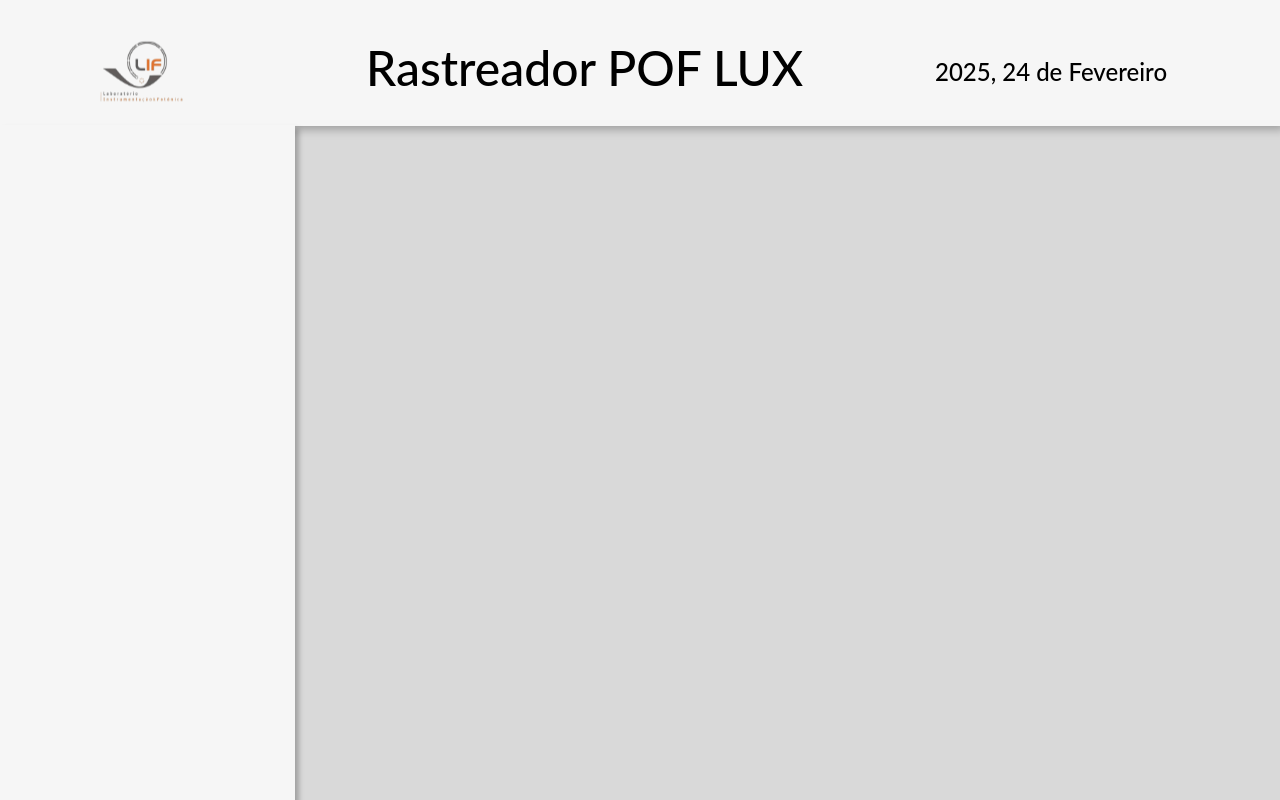
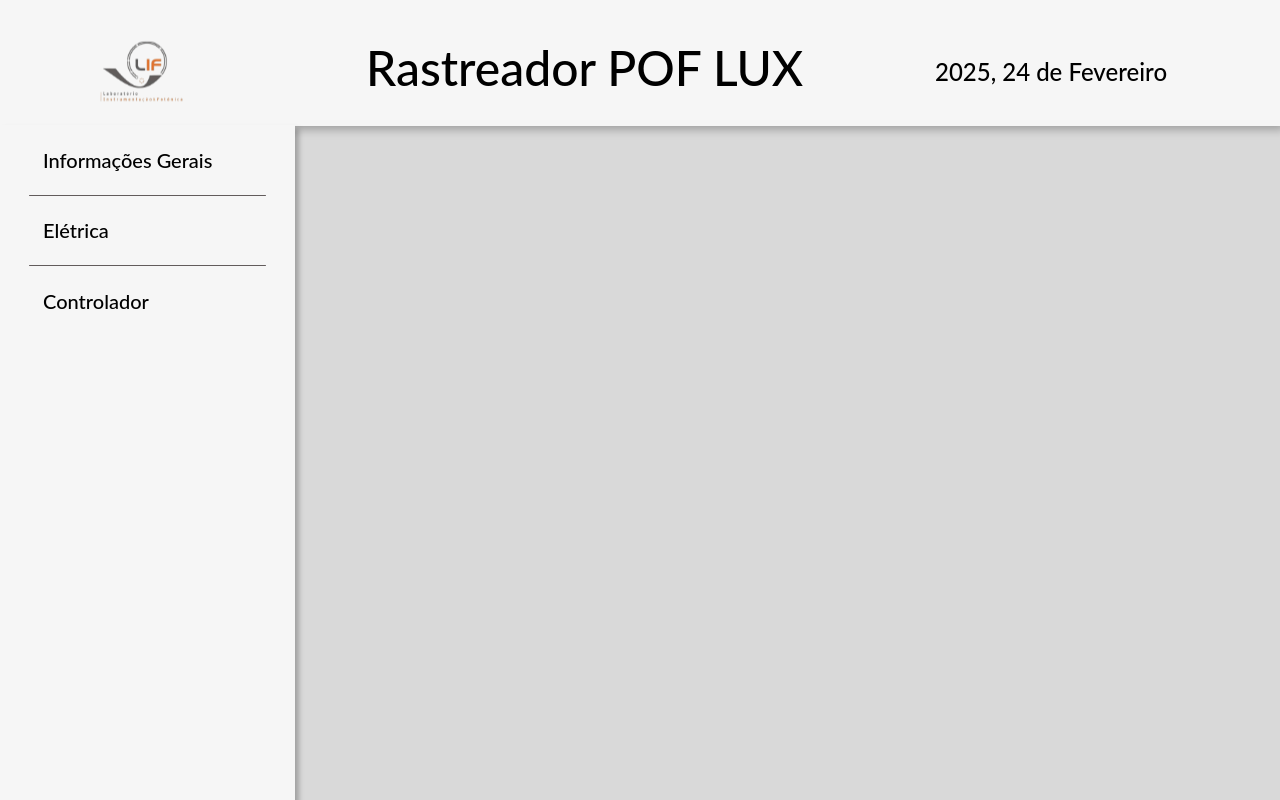
Before and after one commit to RastreadorPOFLUX/RastreadorDashboardFront, a React (Vite) app: page / in a window 1280 px wide. Built offline with nearby package versions, Linux system fonts and the light colour scheme.

Commit message:
feature: Criação do menu de páginação estático

```diff
--- a/src/components/MenuLateral/index.tsx
+++ b/src/components/MenuLateral/index.tsx
@@ -1,11 +1,17 @@
 import React, {useState} from "react";
 
 // Estilo
-import {Wrapper} from "./style";
+import {Wrapper, Pages, Divider} from "./style";
 
 function MenuLateral () {
     return (
-        <Wrapper></Wrapper>
+        <Wrapper>
+            <Pages> Informações Gerais </Pages>
+            <Divider></Divider>
+            <Pages> Elétrica </Pages>
+            <Divider></Divider>
+            <Pages> Controlador </Pages>
+        </Wrapper>
     )
 }
 
--- a/src/components/MenuLateral/style.tsx
+++ b/src/components/MenuLateral/style.tsx
@@ -8,3 +8,28 @@ export const Wrapper = styled.section`
     top:7.785rem;
     position:absolute;
 `;
+
+export const Divider = styled.div`
+    background-color: var(--secondaryColor);
+    height:0.04875rem;
+    width:14.8125rem;
+    border-radius: 0.3125rem;
+    margin-left: 1.8125rem;
+`
+
+export const Pages = styled.h3`
+    color: var(--primaryText);
+    text-align: left;
+    vertical-align: text-top;
+    font-size: 1.25rem;
+    font-family: var(--primaryFont);
+    font-weight: 500;
+    width: 12rem;
+    margin-left: 2.6875rem;
+    transition-duration: 0.4s;
+
+    &:hover {
+        color: var(--secondaryColor);
+        font-weight: 540;
+    }
+`;
```
